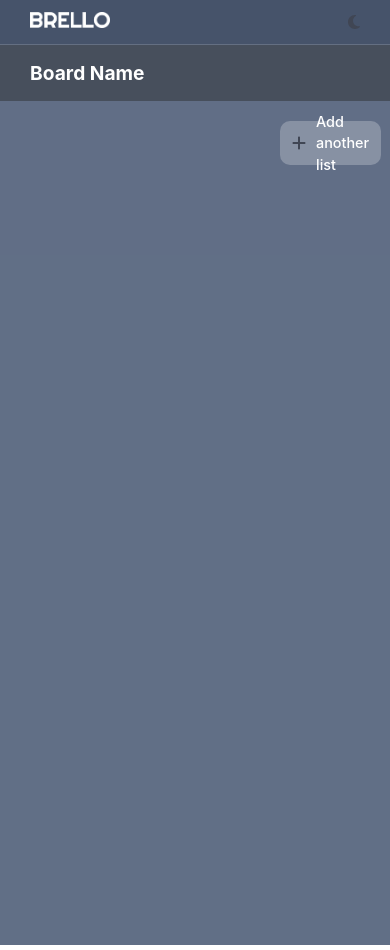
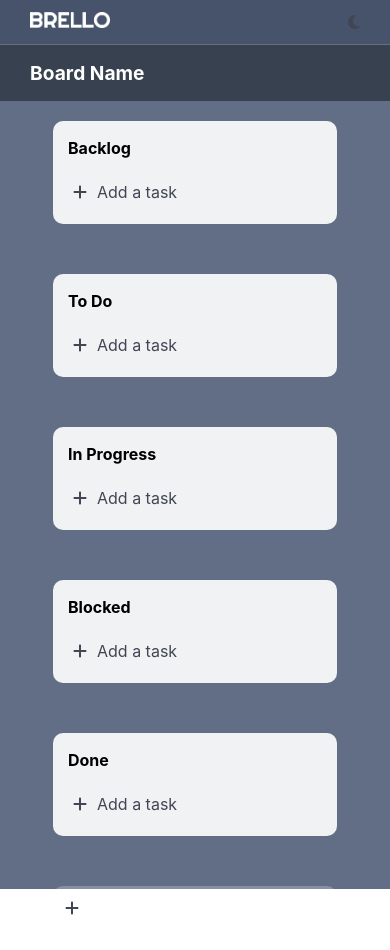
Before and after one commit to felieppe/brello, a Next.js app: page / in a window 390 px wide. Built offline with nearby package versions, Linux system fonts and the light colour scheme.

Commit message:
style: add responsiveness for columns and content in website

```diff
--- a/styles/Home.module.css
+++ b/styles/Home.module.css
@@ -1,5 +1,6 @@
 .board {
     height: 100vh;
+    background-color: #505f79e6;
 }
 
 .board__header {
@@ -17,12 +18,11 @@
 
 .board__content {
     display: flex;
-    background-color: hsla(218,20.4%,39.4%,0.9);
     width: 100%;
-    height: 100%;
     padding: 20px 30px;
     grid-column: 1;
     grid-gap: 50px;
+    flex-wrap: wrap;
 }
 
 .board__content__add {
@@ -145,3 +145,10 @@
 .column__add svg {
     margin-right: 10px;
 }
+
+@media screen and (max-width: 677px) {
+    .board__content {
+        align-items: center;
+        justify-content: center;
+    }
+}
```
